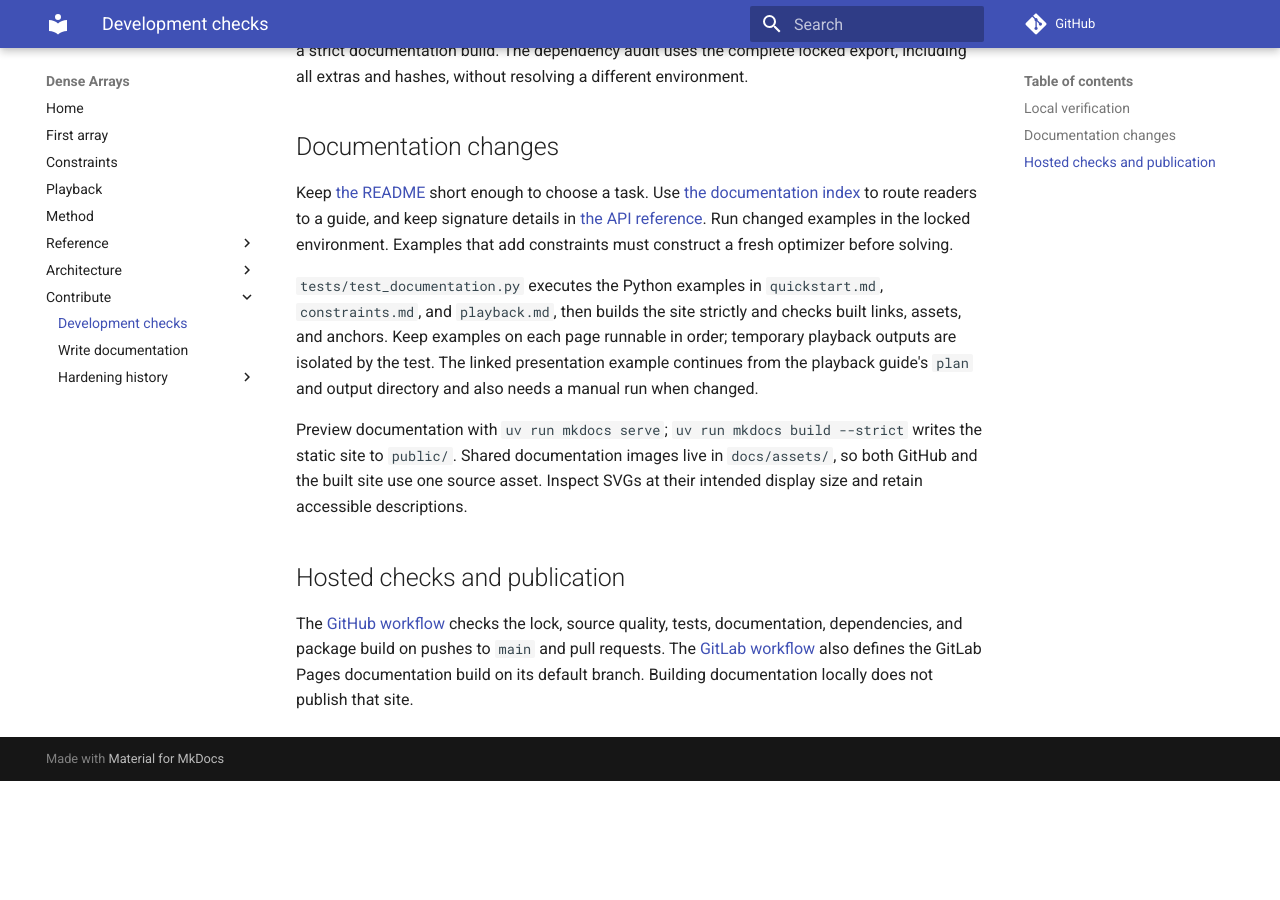
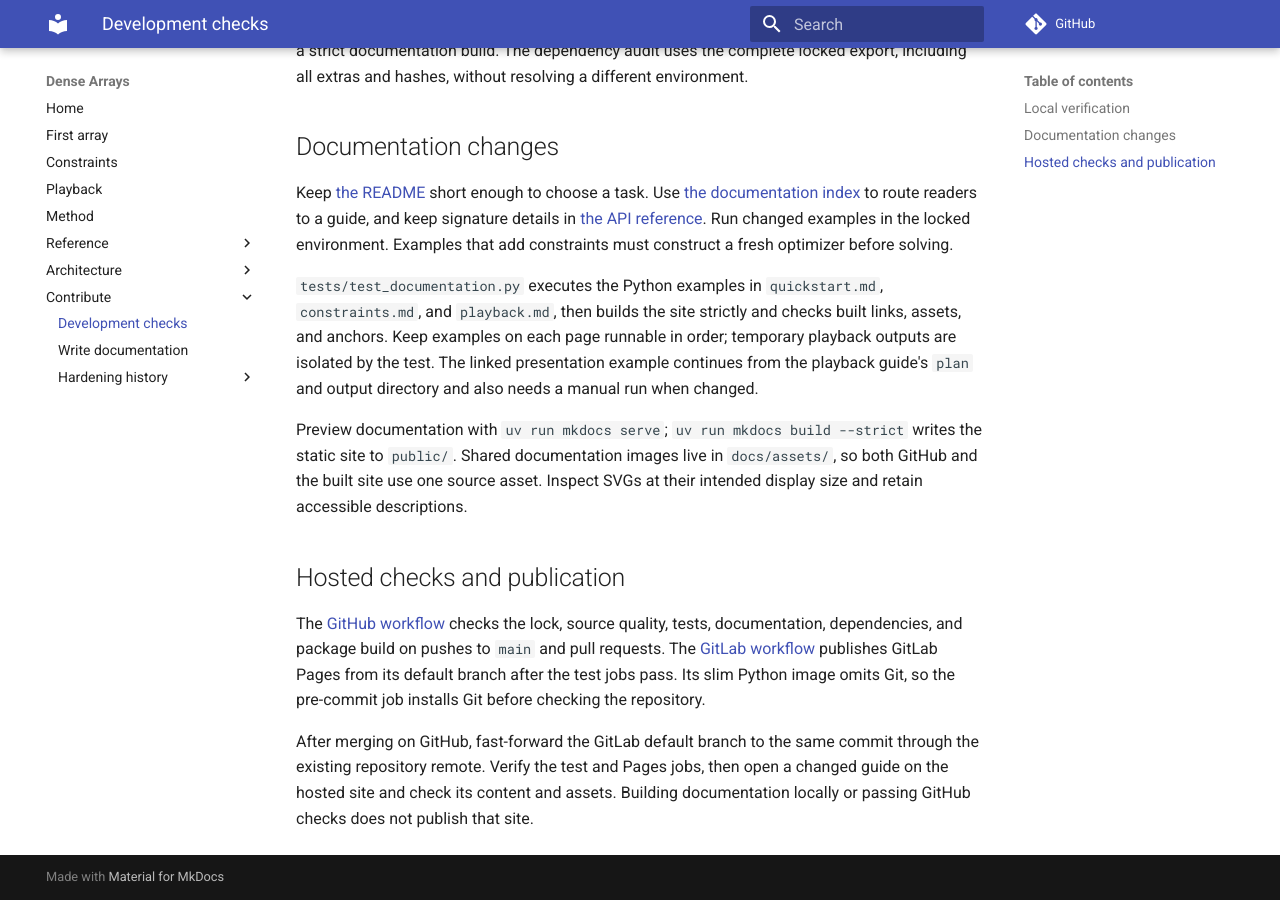
Before and after one commit to e-south/dense-arrays, an MkDocs documentation site: the page built from docs/development.md, in a window 1280 px wide and 900 px high, scrolled down 700 px. Built offline with MkDocs 1.6.1 and Material for MkDocs 9.7.7, drawn with Linux system fonts in a browser that asks for light colours; comment, search, counter and statistics services are not loaded; before the commit the page ends 1481 px from its top, so only the background shows below that.

Commit message:
ci: install Git for the GitLab pre-commit job

```diff
--- a/.gitlab-ci.yml
+++ b/.gitlab-ci.yml
@@ -14,6 +14,8 @@
 pre-commit:
   stage: test
   script:
+    - apt-get update
+    - apt-get install --no-install-recommends -y git
     - uv run pre-commit run --all-files
 
 test:
--- a/docs/development.md
+++ b/docs/development.md
@@ -66,5 +66,12 @@
 checks the lock, source quality, tests, documentation, dependencies, and package
 build on pushes to `main` and pull requests.
 The [GitLab workflow](https://github.com/e-south/dense-arrays/blob/main/.gitlab-ci.yml)
-also defines the GitLab Pages documentation build on its default branch.
-Building documentation locally does not publish that site.
+publishes GitLab Pages from its default branch after the test jobs pass. Its
+slim Python image omits Git, so the pre-commit job installs Git before checking
+the repository.
+
+After merging on GitHub, fast-forward the GitLab default branch to the same
+commit through the existing repository remote. Verify the test and Pages jobs,
+then open a changed guide on the hosted site and check its content and assets.
+Building documentation locally or passing GitHub checks does not publish that
+site.
```
